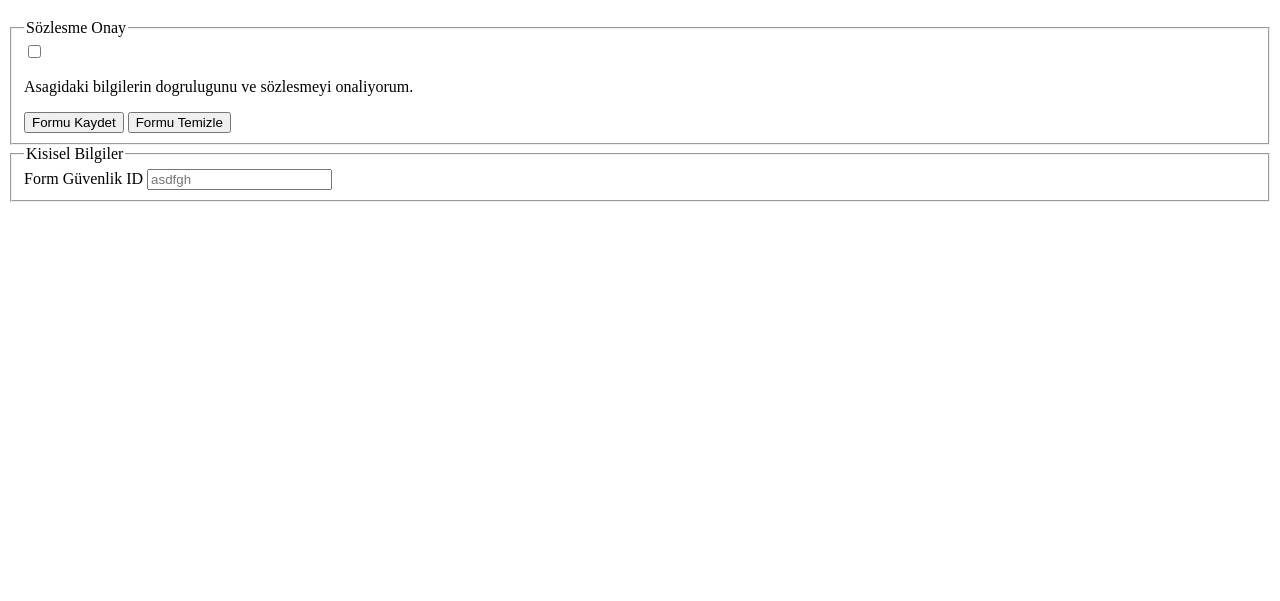
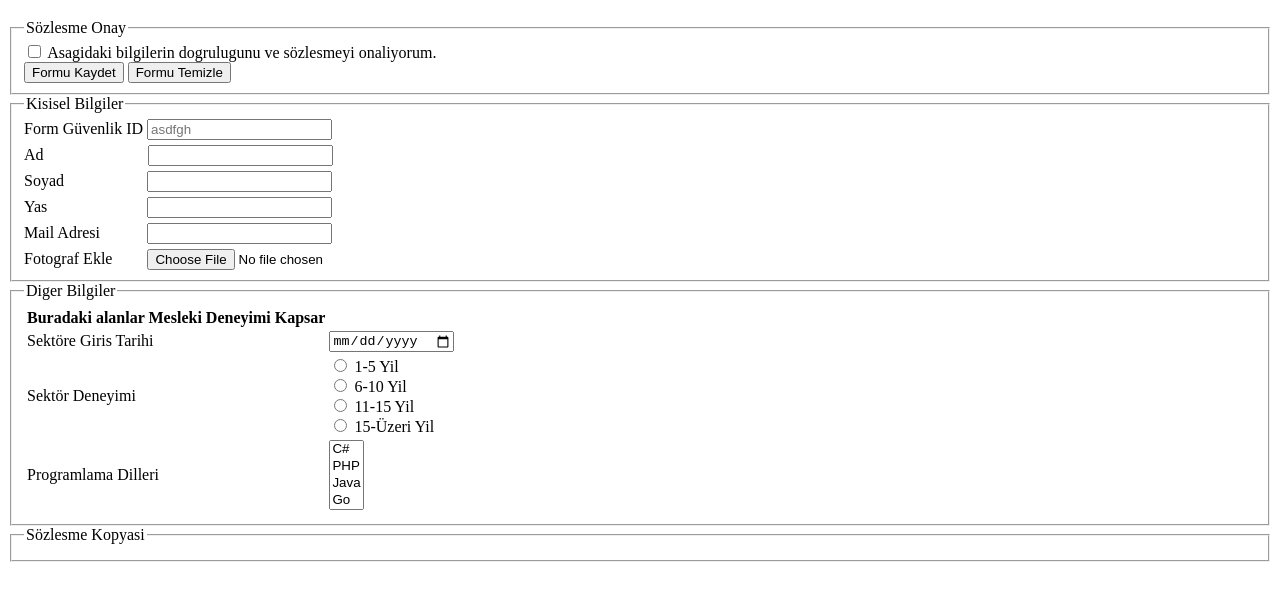
Before and after one commit to erkansevim/Assigment-Form, a website: page index.html in a window 1280 px wide. Shown: the part 61-662 px from the top of the page. Drawn offline with Linux system fonts and the light colour scheme.

Commit message:
Table added

```diff
--- a/index.html
+++ b/index.html
@@ -13,7 +13,7 @@
         <fieldset>
           <legend>Sözlesme Onay</legend>
           <input type="checkbox" name="Onaylandi" id="" />
-          <p>Asagidaki bilgilerin dogrulugunu ve sözlesmeyi onaliyorum.</p>
+          <span>Asagidaki bilgilerin dogrulugunu ve sözlesmeyi onaliyorum.</span><br>
           <button type="submit" class="btn btn-primary">Formu Kaydet</button>
           <button type="reset" class="btn btn-primary">Formu Temizle</button>
         </fieldset>
@@ -23,9 +23,66 @@
         <fieldset>
             <legend>Kisisel Bilgiler</legend>
             <label for="Id">Form Güvenlik ID</label>
-            <input type="text" name="Guvenlik ID" id="Id" placeholder="asdfgh"><br>
+            <input type="text" name="Guvenlik ID" id="Id" placeholder="asdfgh" style="margin-bottom: 5px"><br>
+            <label for="Ad">Ad</label>
+            <input type="text" name="Adi" id="Ad" style="margin-left: 100px; margin-bottom: 5px;"><br>
+            <label for="Soyad">Soyad</label>
+            <input type="text" name="Soyadi" id="Soyad" style="margin-left: 79px; margin-bottom: 5px;" ><br>
+            <label for="Yas">Yas</label>
+            <input type="number" name="Yasi" id="Yas" style="margin-left: 96px; margin-bottom: 5px" min="18"><br>
+            <label for="Mail">Mail Adresi</label>
+            <input type="email" name="Mail-adresi" id="Mail" style="margin-left: 43px; margin-bottom: 5px"><br>
+            <label for="">Fotograf Ekle</label>
+            <input type="file" name="" id="" style="margin-left: 31px;">
 
         </fieldset>
+      </div>
+
+      <div>
+        <fieldset>
+            <legend>Diger Bilgiler</legend>
+            <table>
+                <th>Buradaki alanlar Mesleki Deneyimi Kapsar</th>
+                <tr>
+                    <td>Sektöre Giris Tarihi</td>
+                    <td><input type="date" name="" id=""></td>
+                </tr>
+                <tr>
+                    <td>Sektör Deneyimi</td>
+                    <td>
+                        <input type="radio">
+                        <label for="">1-5 Yil</label><br>
+                        <input type="radio">
+                        <label for="">6-10 Yil</label> <br>
+                        <input type="radio">
+                        <label for="">11-15 Yil</label> <br>
+                        <input type="radio">
+                        <label for="">15-Üzeri Yil</label> <br>
+
+                    </td>
+                </tr>
+                <tr>
+                    <td>Programlama Dilleri</td>
+                    <td>
+                        <select name="ProgramlamaDilleri" id="" multiple>
+                            <option value="">C#</option>
+                            <option value="">PHP</option>
+                            <option value="">Java</option>
+                            <option value="">Go</option>
+                            <option value="">C</option>
+                            <option value="">C++</option>
+                            <option value="">JS</option>
+                        </select>
+                    </td>
+                </tr>
+            </table>
+        </fieldset>
+      </div>
+      <div>
+        <fieldset>
+        <legend>Sözlesme Kopyasi</legend>
+
+         </fieldset>
       </div>
     </form>
   </body>
```
